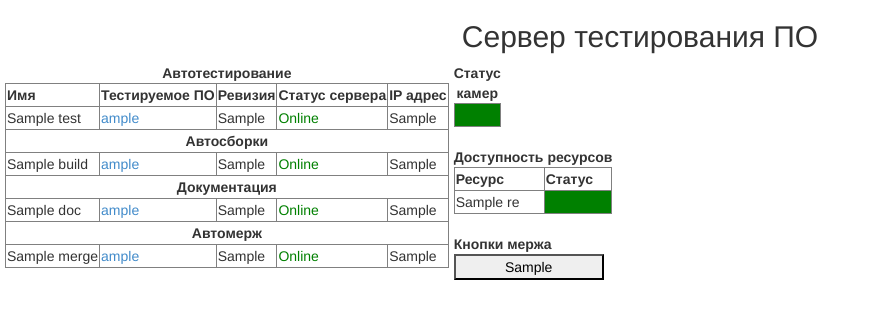
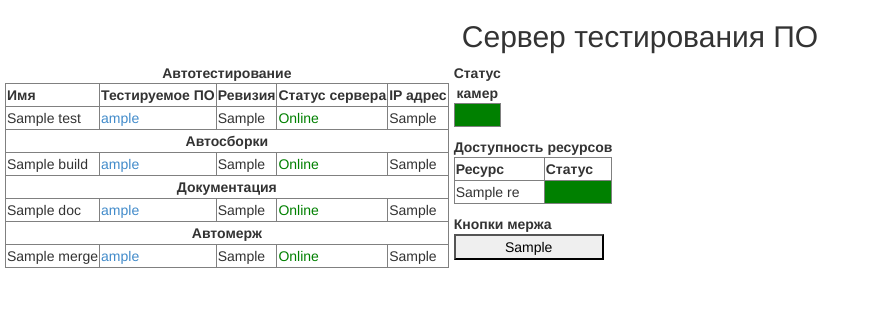
Before and after one commit to MissiaL/Flask-Monitoring, a Flask app: page / in a window 1280 px wide. Shown: the top 319 px of the page, without its empty margins (0-875 px from the left). Run offline with Flask 2, Linux system fonts and the light colour scheme; tables that the repository leaves empty hold one stand-in row (values such as "Sample post").

Commit message:
Style.css added

```diff
--- a/templates/styles/style.css
+++ b/templates/styles/style.css
@@ -1,53 +1,26 @@
-.b-page
+div.autotesting
 {
-    width:100%;
-    margin:0;
-    background-color:#f7f7f7;
-    background:url("../img/bg.png");
-    font-family:Oswald,Tahoma;
-    font-size:12px;
+font-size: 14px;
+margin-left: 5px;
+float: left;
 }
 
-.b-page__head-line {
-    background-color:#7e7e7e;
-    height:5px;
-    width:100%;
+div.statuses
+{
+float: left;
+margin-left: 5px;
 }
 
-.b-page__line {
-    width:80%;
-    margin:0 auto;
-    margin-top:20px;
+div.access
+{
+margin-top: 10px;
 }
 
-.b-menu
+div.merge
 {
-    margin:0;
-    padding:0;
-    list-style:none;
-    width:100%;
-    display:table;
-    table-layout: fixed;
-
+margin-top: 10px;
 }
-.b-link_menu
+div.merge div
 {
-    text-align:center;
-    color:#bfbfbf;
-    cursor:pointer;
-    font-size:14px;
-    height:38px;
-    background-color:#f3f3f3;
-    line-height:38px;
-    border: 1px solid #e7e7e7;
-    display:table-cell;
-    text-decoration: none;
+margin-top:-10px;
 }
-.b-table__cam
-{
-    border:1px solid;
-    background-color:red;
-    width:30px;
-    height:30px;
-
-}
--- a/templates/template.html
+++ b/templates/template.html
@@ -3,14 +3,8 @@
 <head>
     <title>Страница автотестирования</title>
     <meta name="viewport" content="width=device-width, initial-scale=1.0">
-    <link rel="stylesheet" href="style.css" type="text/css">
+    <link rel="stylesheet" href="templates/styles/style.css" type="text/css">
     <link href="templates/styles/bootstrap.min.css" rel="stylesheet" media="screen">
-    <style type="text/css">
-        .container {
-        max-width: 500px;
-        padding-top: 100px;
-        }
-    </style>
     <script type="text/javascript">
         window.onload = setupRefresh;
 
@@ -24,7 +18,7 @@
 </head>
 <body>
 <div align="center"><h2>Сервер тестирования ПО</h2></div>
-<div style="font-size: 14px; margin-left: 5px; float: left;">
+<div class="autotesting">
     <table border="1">
     <caption><b>Автотестирование</b></caption>
         <tr>
@@ -81,7 +75,8 @@
         {% endfor %}
     </table>
 </div>
-<div style="float: left; margin-left: 5px;">
+<div class="statuses">
+    <div class="statuscam">
         <table border="1">
         <caption><b>Статус камер</b></caption>
         <tr>
@@ -103,7 +98,9 @@
             {% endif %}
         {% endfor %}
         </table>
-  <table border="1" style="margin-top:20px;">
+    </div>
+    <div class="access">
+        <table border="1">
           <caption><b>Доступность</b>&nbsp;<b>ресурсов</b></caption>
           <tr>
                 <th>Ресурс</th>
@@ -120,8 +117,10 @@
           </tr>
           {% endfor %}
         </table>
-<p style="margin-top:20px;"><b>Кнопки мержа</b></p>
-<div style="margin-top:-10px;">
+    </div>
+    <div class="merge">
+        <p><b>Кнопки мержа</b></p>
+        <div>
         {% for button in buttons %}
         <form action="{{ ''.join([button[0]]) }}" target="_blank" method="post">
             <input type="submit" value="{{ ''.join([button[0]]) }}" title="{{ ''.join([button[1]]) }}" style="width:150px;"/>
@@ -129,5 +128,6 @@
         {% endfor %}
         </div>
     </div>
+</div>
 </body>
 </html>
```
Lines whose indentation alone changed are shown as unchanged.
